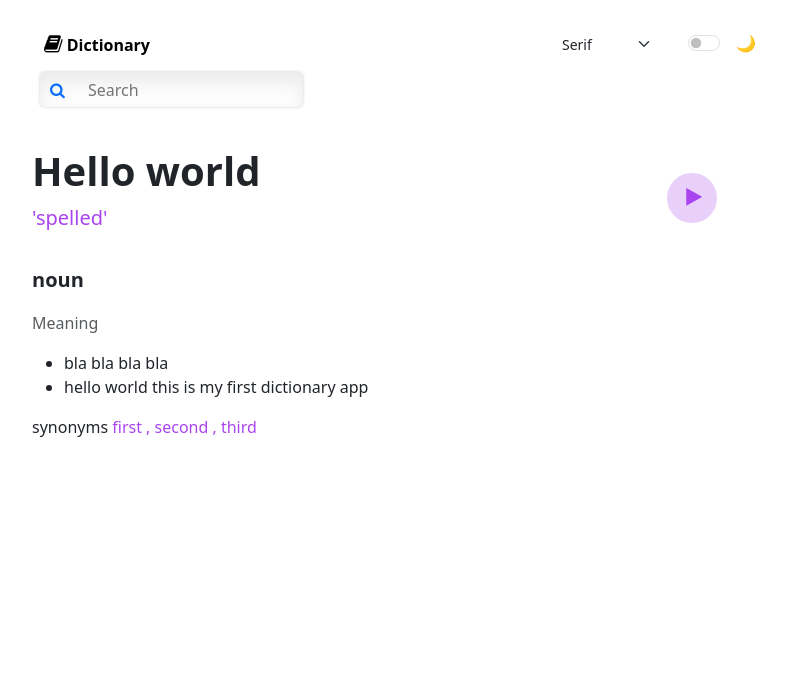
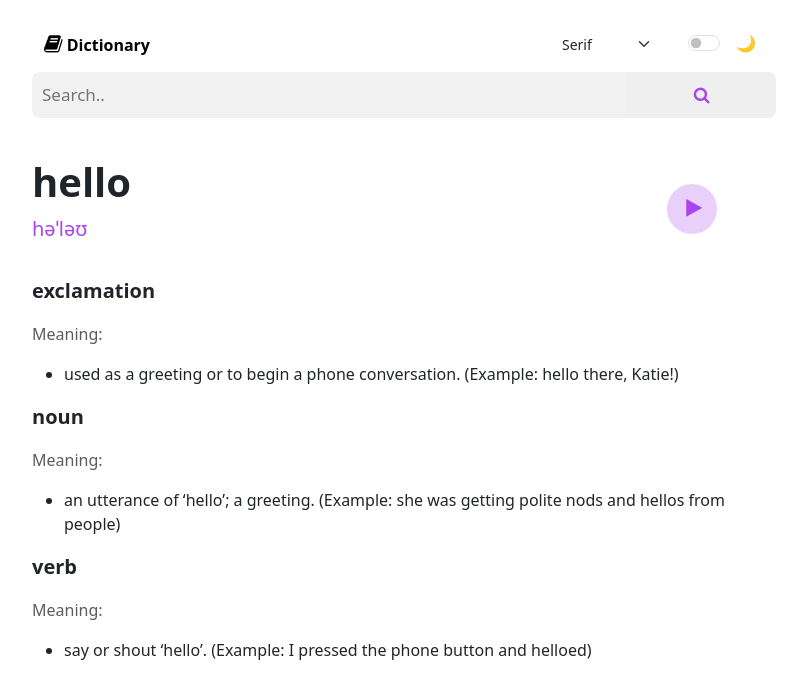
Before and after one commit to harshbix/dictionary, a React (Create React App) app: page / in a window 1280 px wide. Shown: the top 698 px of the page, without its empty margins (236-1043 px from the left). Built offline with nearby package versions, Linux system fonts and the light colour scheme.

Commit message:
added word body, parts of speeech and A  dummy json file
not yet fetched from the API

```diff
--- a/src/App.js
+++ b/src/App.js
@@ -10,7 +10,7 @@ function App() {
     <div className="App">
       <MyNav />
       <WordDisplay />
-      <Definitions word={word}/>
+      <Definitions />
     </div>
   );
 }
--- a/src/componets/definitions.jsx
+++ b/src/componets/definitions.jsx
@@ -1,31 +1,36 @@
 import React, { useState, useEffect } from 'react';
-
+import words from './words.json'; // Assuming the JSON file is in the same directory
 
 const Definitions = () => {
-  const meanings = [
-    "bla bla bla bla",
-    "hello world this is my first dictionary app",
-  ];
-  const synonyms = ["first ", "second", "third"];
+  const [wordData, setWordData] = useState(null);
+
+  useEffect(() => {
+    // Assuming you have only one entry in the JSON array
+    if (words.length > 0) {
+      setWordData(words[0]);
+    }
+  }, []);
 
   return (
     <div>
-      <div className="lead fw-bold my-3 ">noun</div>
-      <p className="text-muted">Meaning</p>
-      <div>
-        <ul>
-          {meanings.length == 0
-            ? "Meaning Not found!"
-            : meanings.map((meaning) => <li key={meaning}>{meaning}</li>)}
-        </ul>
-      </div>
-      {synonyms.length != 0 ? (
-        <p>
-          synonyms
-          <span className="purple-color"> {synonyms.join(" , ")}</span>{" "}
-        </p>
+      {wordData ? (
+        <div>
+          {wordData.meanings.map((meaning, index) => (
+            <div key={index}>
+              <div className="lead fw-bold my-3">{meaning.partOfSpeech}</div>
+              <p className="text-muted">Meaning:</p>
+              <ul>
+                {meaning.definitions.map((definition, defIndex) => (
+                  <li key={defIndex}>
+                    {definition.definition} (Example: {definition.example})
+                  </li>
+                ))}
+              </ul>
+            </div>
+          ))}
+        </div>
       ) : (
-        <p>no synonym</p>
+        <p>Loading...</p>
       )}
     </div>
   );
--- a/src/componets/myNav.jsx
+++ b/src/componets/myNav.jsx
@@ -3,7 +3,7 @@ function MyNav() {
     <div className="py-3">
       <nav className="navbar">
         <div className="container">
-          <a  href="#" className="navbar-brand">
+          <a href="#" className="navbar-brand">
             <span className="fa fa-book"></span>
             <span className="fw-bold h6 text-decoration-none"> Dictionary</span>
           </a>
@@ -27,15 +27,14 @@ function MyNav() {
           </form>
         </div>
       </nav>
-      <div className="search mx-2">
-        <a href="#">
-          <span className="fa fa-search"></span>
-        </a>
-        <input placeholder="Search" className="p-3" />
-      </div>
+      <form className="search" action="/action_page.php">
+        <input type="text" placeholder="Search.." name="search" className="rounded-3 rounded-end-0"/>
+        <button type="submit" className="rounded-3 rounded-start-0">
+          <i className="fa fa-search purple-color"></i>
+        </button>
+      </form>
     </div>
   );
 }
 
-
 export default MyNav;
--- a/src/componets/word.jsx
+++ b/src/componets/word.jsx
@@ -1,10 +1,13 @@
+import React, { useState, useEffect } from 'react';
+import words from './words.json';
+
 const WordDisplay = () => {
   return (
     <>
       <div className="mt-4 row">
         <div className="col-9">
-          <h1 className="fw-bold">Hello world</h1>
-          <p className="lead purple-color">'spelled'</p>
+          <h1 className="fw-bold">{words[0].word}</h1>
+          <p className="lead purple-color">{words[0].phonetic}</p>
         </div>
         <div className="col-3" id="play">
           <a href="#" class="round-button">
--- /dev/null
+++ b/src/componets/words.json
@@ -0,0 +1,51 @@
+[
+    {
+      "word": "hello",
+      "phonetic": "həˈləʊ",
+      "phonetics": [
+        {
+          "text": "həˈləʊ",
+          "audio": "//ssl.gstatic.com/dictionary/static/sounds/20200429/hello--_gb_1.mp3"
+        },
+        {
+          "text": "hɛˈləʊ"
+        }
+                ],
+      "origin": "early 19th century: variant of earlier hollo ; related to holla.",
+      "meanings": [
+        {
+          "partOfSpeech": "exclamation",
+          "definitions": [
+            {
+              "definition": "used as a greeting or to begin a phone conversation.",
+              "example": "hello there, Katie!",
+              "synonyms": [],
+              "antonyms": []
+            }
+          ]
+        },
+        {
+          "partOfSpeech": "noun",
+          "definitions": [
+            {
+              "definition": "an utterance of ‘hello’; a greeting.",
+              "example": "she was getting polite nods and hellos from people",
+              "synonyms": [],
+              "antonyms": []
+            }
+          ]
+        },
+        {
+          "partOfSpeech": "verb",
+          "definitions": [
+            {
+              "definition": "say or shout ‘hello’.",
+              "example": "I pressed the phone button and helloed",
+              "synonyms": [],
+              "antonyms": []
+            }
+          ]
+        }
+      ]
+    }
+]
--- a/src/index.css
+++ b/src/index.css
@@ -30,27 +30,34 @@ body {
  color: #A944EF;
 }
 
-.search {
-  position: relative;
-  color: #aaa;
-  font-size: 16px;
-  display: inline-block;
+form.search input[type=text] {
+  padding: 10px;
+  font-size: 17px;
+  border: none;
+  outline: none;
+  float: left;
+  width: 80%;
+  background: #f1f1f1;
 }
 
-.search input {
-  height: 35px;
-  background: #fcfcfc;
-  border:none;
-  border-radius: 5px;
-  box-shadow: 0 0 3px #ccc, 0 10px 15px #ebebeb inset;
-  text-indent: 32px;
-  outline: none;
+form.search button {
+  float: left;
+  width: 20%;
+  padding: 10px;
+  font-size: 17px;
+  border: none;
+  border-left: none;
+  cursor: pointer;
 }
 
-.search .fa-search {
-  position: absolute;
-  top: 10px;
-  left: 10px;
+/* form.search button:hover {
+  background: #0b7dda;
+} */
+
+form.search::after {
+  content: "";
+  clear: both;
+  display: table;
 }
 
 #play
```
